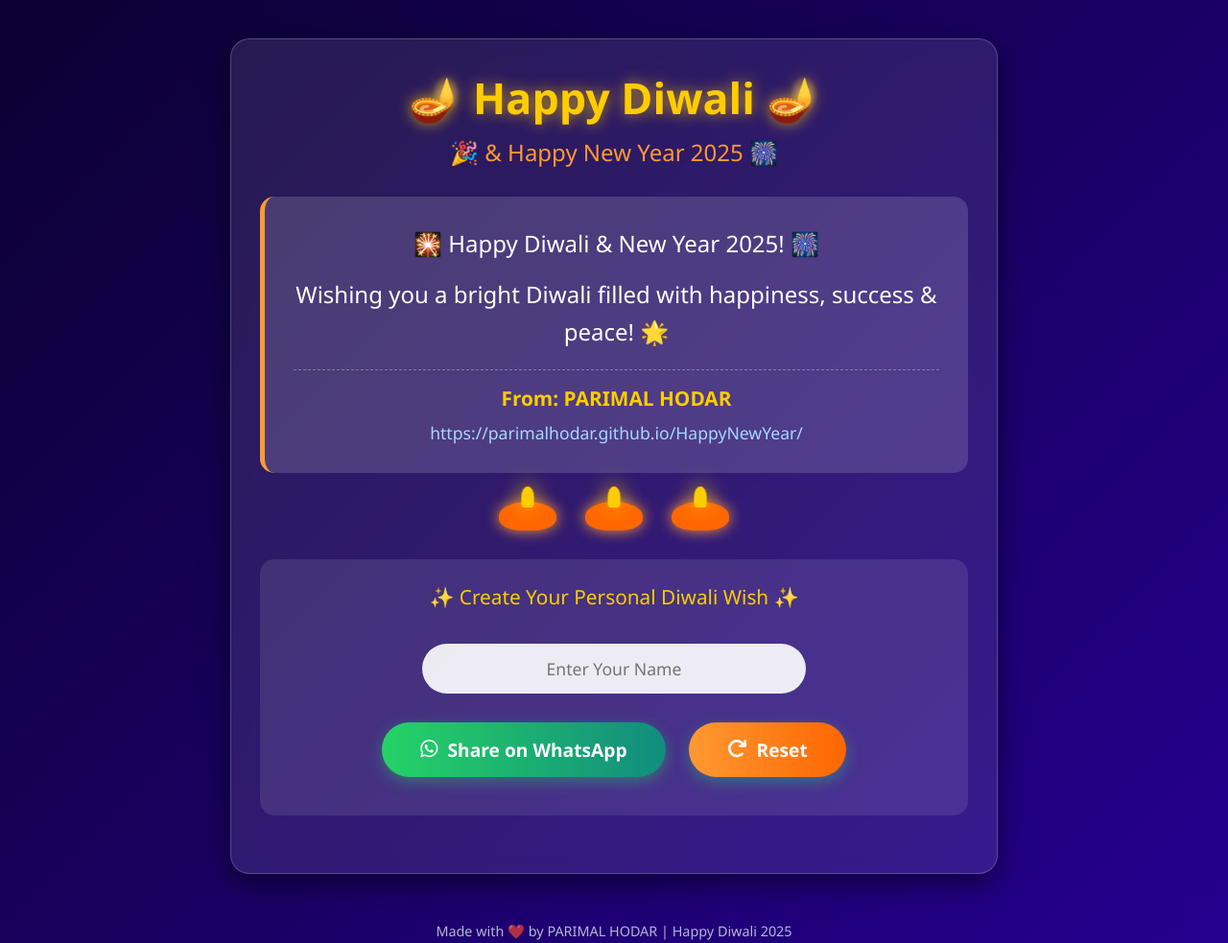
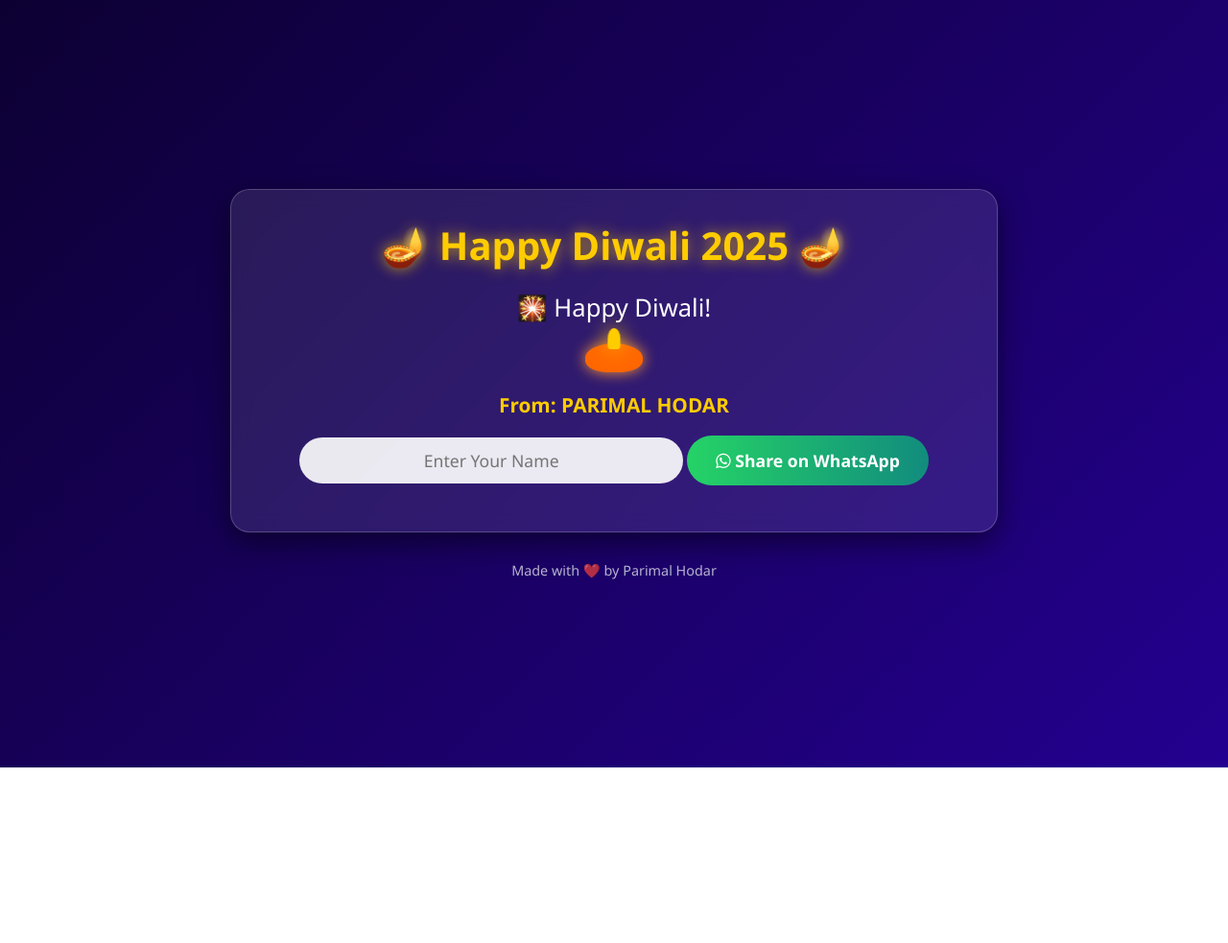
Before and after one commit to parimalhodar/HappyNewYear, a plain HTML site: page index.html in a window 1280 px wide. Shown: the top 983 px of the page at 96% size. After the commit the page ends 800 px from the top, so only its background shows below. Drawn offline with Linux system fonts and the light colour scheme.

Commit message:
Update index.html

```diff
--- a/index.html
+++ b/index.html
@@ -3,221 +3,89 @@
 <head>
   <meta charset="UTF-8">
   <meta name="viewport" content="width=device-width, initial-scale=1.0">
-  <title>Happy Diwali & New Year 2025</title>
+  <title>Happy Diwali 2025</title>
   <link rel="stylesheet" href="https://cdnjs.cloudflare.com/ajax/libs/font-awesome/6.4.0/css/all.min.css">
   <style>
-    * {
-      margin: 0;
-      padding: 0;
-      box-sizing: border-box;
-      font-family: 'Segoe UI', Tahoma, Geneva, Verdana, sans-serif;
-    }
+    * {margin:0; padding:0; box-sizing:border-box; font-family:'Segoe UI', Tahoma, Geneva, Verdana, sans-serif;}
     body {
       background: linear-gradient(135deg, #0c0032, #190061, #240090);
-      color: white;
-      min-height: 100vh;
-      display: flex;
-      flex-direction: column;
-      align-items: center;
-      justify-content: center;
-      padding: 20px;
-      text-align: center;
+      color:white; min-height:100vh;
+      display:flex; flex-direction:column; align-items:center; justify-content:center;
+      padding:20px; text-align:center;
     }
     .container {
-      max-width: 800px;
-      width: 100%;
-      background: rgba(255, 255, 255, 0.1);
-      border-radius: 20px;
-      padding: 30px;
-      box-shadow: 0 10px 30px rgba(0, 0, 0, 0.5);
-      backdrop-filter: blur(10px);
-      margin: 20px 0;
-      border: 1px solid rgba(255, 255, 255, 0.2);
+      max-width:800px; width:100%;
+      background:rgba(255,255,255,0.1); border-radius:20px;
+      padding:30px; box-shadow:0 10px 30px rgba(0,0,0,0.5);
+      backdrop-filter:blur(10px);
+      border:1px solid rgba(255,255,255,0.2);
     }
-    h1 {
-      font-size: 2.8rem;
-      margin-bottom: 10px;
-      color: #ffcc00;
-      text-shadow: 0 0 15px rgba(255, 204, 0, 0.7);
-    }
-    .subtitle {
-      font-size: 1.5rem;
-      color: #ff9933;
-      margin-bottom: 10px;
-    }
-    .message-box {
-      background: rgba(255, 255, 255, 0.15);
-      border-radius: 15px;
-      padding: 30px;
-      margin: 30px 0;
-      border-left: 5px solid #ff9933;
-    }
-    .message {
-      font-size: 1.5rem;
-      line-height: 1.6;
-      margin-bottom: 15px;
-      color: #fff;
-    }
-    .sender {
-      font-size: 1.3rem;
-      font-weight: bold;
-      color: #ffcc00;
-      margin-top: 20px;
-      padding-top: 15px;
-      border-top: 1px dashed rgba(255, 255, 255, 0.3);
-    }
-    .url {
-      font-size: 1.1rem;
-      color: #a3d9ff;
-      margin-top: 10px;
-      word-break: break-all;
-    }
-    .input-section {
-      margin: 30px 0;
-      padding: 25px;
-      background: rgba(255, 255, 255, 0.1);
-      border-radius: 15px;
-    }
-    .input-title {
-      font-size: 1.3rem;
-      margin-bottom: 20px;
-      color: #ffcc00;
-    }
+    h1 {font-size:2.5rem; color:#ffcc00; text-shadow:0 0 15px rgba(255,204,0,0.7);}
+    .message {font-size:1.6rem; margin:20px 0; color:#fff;}
+    .sender {font-size:1.3rem; font-weight:bold; color:#ffcc00;}
     input {
-      width: 100%;
-      max-width: 400px;
-      padding: 14px 20px;
-      margin: 15px 0;
-      border: none;
-      border-radius: 50px;
-      background: rgba(255, 255, 255, 0.9);
-      font-size: 1.1rem;
-      text-align: center;
-      transition: all 0.3s ease;
-    }
-    input:focus {
-      outline: none;
-      box-shadow: 0 5px 20px rgba(255, 153, 51, 0.5);
-      transform: scale(1.02);
+      width:100%; max-width:400px;
+      padding:12px 20px; border:none; border-radius:50px;
+      background:rgba(255,255,255,0.9); font-size:1.1rem; text-align:center;
+      margin:20px 0;
     }
     .btn {
-      background: linear-gradient(to right, #25D366, #128C7E);
-      color: white;
-      border: none;
-      padding: 15px 40px;
-      margin: 15px 10px;
-      border-radius: 50px;
-      font-size: 1.2rem;
-      font-weight: bold;
-      cursor: pointer;
-      transition: all 0.3s ease;
-      box-shadow: 0 5px 15px rgba(37, 211, 102, 0.4);
-      display: inline-flex;
-      align-items: center;
-      justify-content: center;
+      background:linear-gradient(to right,#25D366,#128C7E);
+      color:white; border:none; padding:14px 30px;
+      border-radius:50px; font-size:1.1rem; font-weight:bold;
+      cursor:pointer; transition:0.3s; margin-top:10px;
     }
-    .btn:hover {
-      transform: translateY(-3px);
-      box-shadow: 0 8px 20px rgba(37, 211, 102, 0.6);
-    }
-    .btn i {
-      margin-right: 10px;
-      font-size: 1.3rem;
-    }
-    .btn-secondary {
-      background: linear-gradient(to right, #ff9933, #ff6600);
-    }
-    .diya-container {
-      display: flex;
-      justify-content: center;
-      gap: 30px;
-      margin: 30px 0;
-    }
+    .btn:hover {transform:scale(1.05);}
     .diya {
-      width: 60px;
-      height: 30px;
-      background: #ff6600;
-      border-radius: 50% 50% 40% 40%;
-      position: relative;
-      box-shadow: 0 0 15px #ff9933;
+      width:60px; height:30px; background:#ff6600; border-radius:50% 50% 40% 40%;
+      position:relative; margin:20px auto; box-shadow:0 0 15px #ff9933;
     }
     .diya::before {
-      content: '';
-      position: absolute;
-      top: -15px;
-      left: 50%;
-      transform: translateX(-50%);
-      width: 12px;
-      height: 20px;
-      background: #ffcc00;
-      border-radius: 50% 50% 20% 20%;
-      box-shadow: 0 0 20px #ffcc00;
-      animation: flicker 1s infinite alternate;
+      content:''; position:absolute; top:-15px; left:50%; transform:translateX(-50%);
+      width:12px; height:20px; background:#ffcc00; border-radius:50% 50% 20% 20%;
+      box-shadow:0 0 20px #ffcc00; animation:flicker 1s infinite alternate;
     }
     @keyframes flicker {
-      0% { opacity: 0.8; transform: translateX(-50%) scale(1); }
-      100% { opacity: 1; transform: translateX(-50%) scale(1.1); }
+      0%{opacity:0.8; transform:translateX(-50%) scale(1);}
+      100%{opacity:1; transform:translateX(-50%) scale(1.1);}
     }
-    footer {
-      margin-top: 30px;
-      font-size: 0.9rem;
-      color: rgba(255, 255, 255, 0.7);
-    }
+    footer {margin-top:30px; font-size:0.9rem; color:rgba(255,255,255,0.7);}
   </style>
 </head>
 <body>
   <div class="container">
-    <h1>🪔 Happy Diwali 🪔</h1>
-    <div class="subtitle">🎉 & Happy New Year 2025 🎆</div>
-
-    <div class="message-box">
-      <p class="message">🎇 Happy Diwali & New Year 2025! 🎆</p>
-      <p class="message">Wishing you a bright Diwali filled with happiness, success & peace! 🌟</p>
-      <p class="sender" id="senderDisplay">From: PARIMAL HODAR</p>
-      <p class="url" id="urlDisplay">https://parimalhodar.github.io/HappyNewYear/</p>
-    </div>
-
-    <div class="diya-container">
-      <div class="diya"></div>
-      <div class="diya"></div>
-      <div class="diya"></div>
-    </div>
-
-    <div class="input-section">
-      <div class="input-title">✨ Create Your Personal Diwali Wish ✨</div>
-      <input type="text" id="senderName" placeholder="Enter Your Name" oninput="updateSender()">
-      <div>
-        <button class="btn" onclick="shareOnWhatsApp()">
-          <i class="fab fa-whatsapp"></i> Share on WhatsApp
-        </button>
-        <button class="btn btn-secondary" onclick="resetForm()">
-          <i class="fas fa-redo"></i> Reset
-        </button>
-      </div>
-    </div>
+    <h1>🪔 Happy Diwali 2025 🪔</h1>
+    <div class="message">🎇 Happy Diwali!</div>
+    <div class="diya"></div>
+    <p class="sender" id="senderDisplay">From: PARIMAL HODAR</p>
+    <input type="text" id="senderName" placeholder="Enter Your Name" oninput="updateSender()">
+    <button class="btn" onclick="shareOnWhatsApp()">
+      <i class="fab fa-whatsapp"></i> Share on WhatsApp
+    </button>
   </div>
 
-  <footer>Made with ❤️ by PARIMAL HODAR | Happy Diwali 2025</footer>
+  <footer>Made with ❤️ by Parimal Hodar</footer>
 
   <script>
-    const defaultURL = "https://parimalhodar.github.io/HappyNewYear/";
+    const baseURL = "https://parimalhodar.github.io/HappyNewYear/";
+
+    function slugify(text) {
+      return text.toLowerCase().replace(/\s+/g, '-').replace(/[^a-z0-9\-]/g, '');
+    }
 
     function updateSender() {
       const name = document.getElementById('senderName').value.trim();
-      const display = document.getElementById('senderDisplay');
-      display.textContent = name ? `From: ${name.toUpperCase()}` : 'From: PARIMAL HODAR';
+      document.getElementById('senderDisplay').textContent =
+        name ? `From: ${name}` : 'From: PARIMAL HODAR';
     }
 
     function shareOnWhatsApp() {
       const name = document.getElementById('senderName').value.trim() || 'PARIMAL HODAR';
-      const message = `🎇 Happy Diwali & New Year 2025! 🎆%0A%0A🎉 Wishing you a bright Diwali filled with happiness, success & peace! 🌟%0A%0AFrom: ${name.toUpperCase()}%0A%0A${defaultURL}`;
+      const slugName = slugify(name);
+      const fullURL = `${baseURL}${slugName}`;
+      const message = `🎇 Happy Diwali%0A${fullURL}`;
       const whatsappUrl = `https://api.whatsapp.com/send?text=${message}`;
       window.open(whatsappUrl, '_blank');
-    }
-
-    function resetForm() {
-      document.getElementById('senderName').value = '';
-      updateSender();
     }
   </script>
 </body>
```
